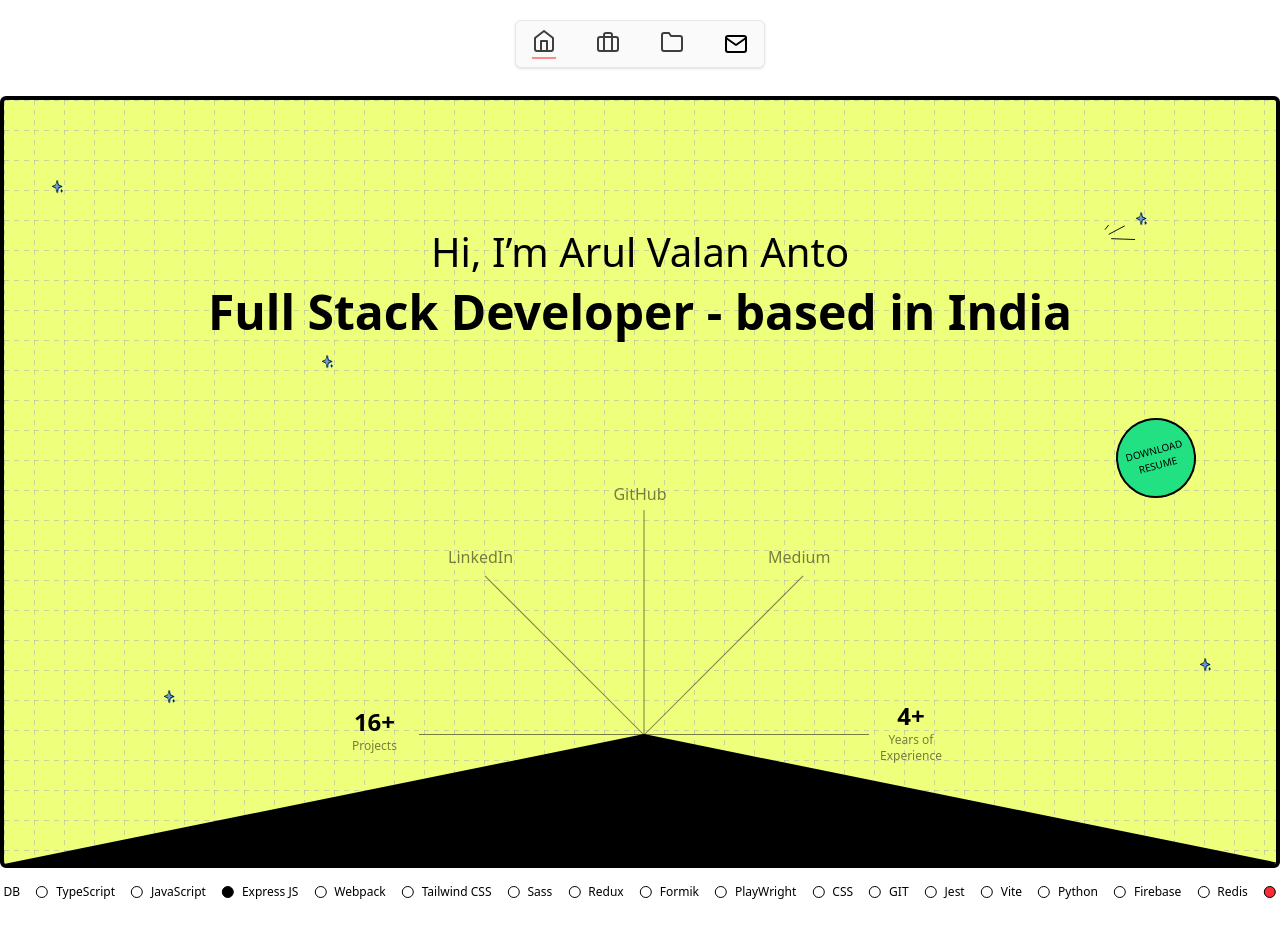
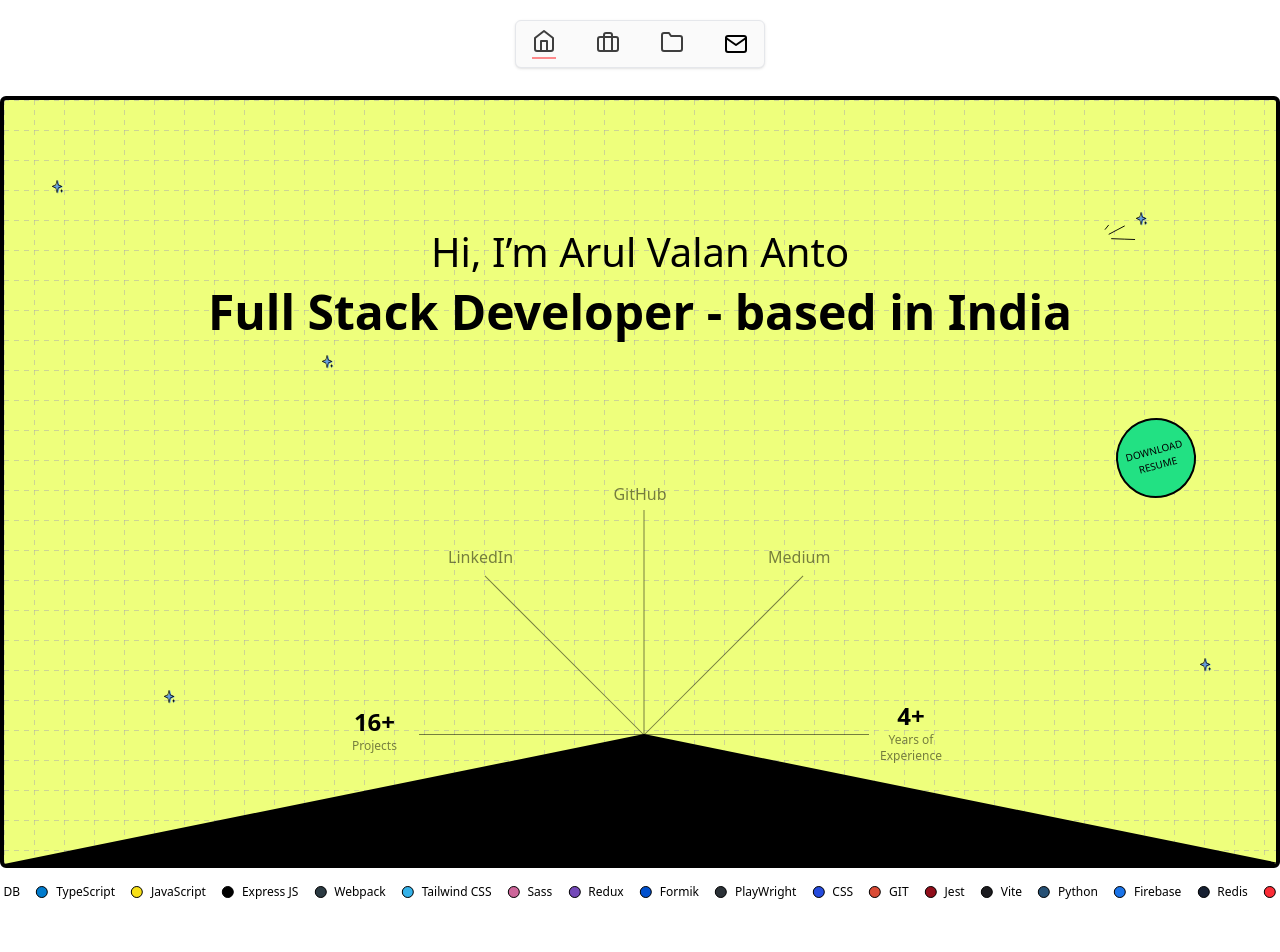
Before and after one commit to arulvalananto/portfolio, a Next.js app in the folder portfoliov2/: page / in a window 1280 px wide. Shown: the top 952 px of the page. Built offline with nearby package versions, Linux system fonts and the light colour scheme.

Commit message:
feat: add additional theme colors to globals.css and remove unused font import in tailwind.config.ts

```diff
--- a/portfoliov2/app/globals.css
+++ b/portfoliov2/app/globals.css
@@ -3,6 +3,60 @@
 :root {
     --black: black;
     --white: white;
+}
+
+@theme {
+    --color-subheading: #747474;
+    --color-portfolio-blue: #006FC0;
+    --color-portfolio-yellowGreen: #EEFF7C;
+    --color-portfolio-about-section: #1E1E1E;
+    --color-portfolio-about-title: #A79CF8;
+    --color-linkedIn: #0A66C2;
+    --color-github: #010409;
+    --color-medium: #292929;
+    --color-twitter: #1D9BF0;
+    --color-webDevelopment: #5D91BB;
+    --color-architectualDesign: #F05539;
+    --color-react: #66DBFB;
+    --color-webDesign: #0B9DC7;
+    --color-node: #6AA05B;
+    --color-mongoDB: #47301E;
+    --color-mongoDBColor: #84C16A;
+    --color-typescript: #007BCD;
+    --color-javascript: #F7E018;
+    --color-expressJS: #EEEEEE;
+    --color-webpack: #2B3A42;
+    --color-tailwindcss: #0B1120;
+    --color-tailwindcssColor: #35B2E9;
+    --color-sass: #CD669A;
+    --color-redux: #272822;
+    --color-reduxColor: #7449B9;
+    --color-formik: #0050CE;
+    --color-playwright: #2B3137;
+    --color-css: #254BDD;
+    --color-git: #FFFFFF;
+    --color-gitColor: #DA4B35;
+    --color-jest: #910E1B;
+    --color-vite: #1B1B1F;
+    --color-python: #265074;
+    --color-firebase: #1A73E8;
+    --color-redis: #161F31;
+    --color-angular: #1257B2;
+    --color-stripe: #675DFF;
+    --color-storybook: #FF4785;
+    --color-fastapi: #009485;
+    --color-mysql: #265074;
+    --color-django: #082E23;
+    --color-postgresql: #336690;
+    --color-figma: #74C0FC;
+    --color-airdeck: #4F4FF1;
+    --color-landgenius: #FF8577;
+    --color-vidable: #FFAB2C;
+    --color-layout1: #F2F2F3;
+    --color-layout2: #F7F7F9;
+    --color-layout3: #F5EEE8;
+    --color-layout4: #F0EBDA;
+    --color-layout5: #F8EBD4;
 }
 
 body {
--- a/portfoliov2/tailwind.config.ts
+++ b/portfoliov2/tailwind.config.ts
@@ -1,5 +1,4 @@
 import type { Config } from "tailwindcss";
-import { dancingScript } from "./app/lib/fonts";
 
 const config: Config = {
   content: [
```
